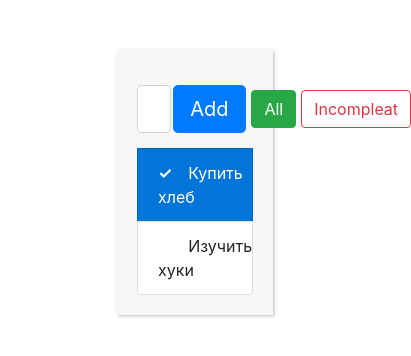
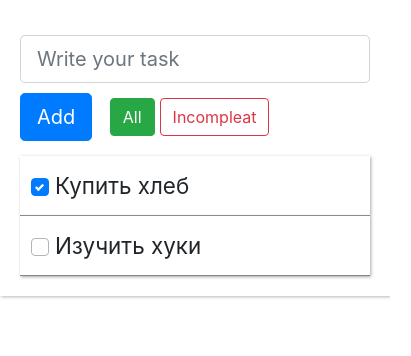
Before and after one commit to maffluk/todolist, a React (Create React App) app: page / in a window 390 px wide. Shown: the top 356 px of the page, 411 px wide, since content can reach past the window. Built offline with nearby package versions, Linux system fonts and the light colour scheme.

Commit message:
Drag and Drop

```diff
--- a/package.json
+++ b/package.json
@@ -7,6 +7,7 @@
   "private": true,
   "dependencies": {
     "react": "^16.8.6",
+    "react-beautiful-dnd": "^11.0.4",
     "react-dom": "^16.8.6",
     "react-scripts": "3.0.1"
   },
--- a/src/App.css
+++ b/src/App.css
@@ -5,7 +5,7 @@
 .App{
   position: absolute;
   width: 40%;
-  background-color: rgb(247, 247, 247);
+  background-color: rgb(255, 255, 255);
   margin-left: 30%;
   top: 50px;
   display: flex;
@@ -29,9 +29,17 @@ header{
   border:  1px solid rgb(190, 191, 255);;
   outline:none;
 }
-/* input:focus{
-  border: 1px solid rgb(54, 40, 255);
-} */
+.task{
+  height: 60px;
+  display: flex;
+  align-items: center;
+  font-size: 1.4em;
+  background-color: #ffffff;
+  border-bottom: 1px solid rgb(133, 133, 133);
+  padding-left: 35px;
+  /* margin: 10px 0; */
+  box-shadow: 1px 1px 3px 0px rgba(168,168,168,1);
+}
 .addTaskBtn{
   width: 12%;
   background-color: rgb(112, 134, 255);
@@ -45,6 +53,12 @@ header{
   box-shadow: 0px 0px 5px rgba(102, 102, 102, 0.75);
   cursor: pointer;
 }
+.custom-control-label::before, .custom-control-label::after{
+  top: .6rem;
+  width: 1.1rem;
+  height: 1.1rem;
+}
+
 .addTaskBtn:hover{
   background-color: rgb(97, 121, 255);
   box-shadow: 0px 0px 4px rgba(170, 170, 170, 0.75);
@@ -110,3 +124,45 @@ header{
 .switch{
   margin-right: 5px;
 }
+
+@media(max-width: 1300px){
+  .App{
+    width: 60%;
+    margin-left: 20%;
+  }
+}
+@media(max-width: 900px){
+  .App{
+    width: 80%;
+    margin-left: 10%;
+  }
+}
+@media(max-width: 600px){
+  .App{
+    width: 100%;
+    margin-left: 0%;
+    top: 0;
+  }
+  .form-control{
+    width: 100%;
+    /* margin-left: 5%; */
+  }
+  header{
+    flex-wrap: wrap;
+    justify-content: flex-start;
+    align-items: center;
+  }
+  .btn-lg {
+    margin: 10px 5% 0 0;
+  }
+  .switch {
+    margin-right: 5px;
+    margin-top: 10px;
+  }
+}
+/* @media(max-width: 1300px){
+  .App{
+    width: 60%;
+    margin-left: 20%;
+  }
+} */
--- a/src/components/App.js
+++ b/src/components/App.js
@@ -1,9 +1,17 @@
 import React, { useState } from 'react'
 import '../App.css'
+import { DragDropContext, Droppable } from 'react-beautiful-dnd'
 import Task from './task'
 
+const getItemStyle = (isDragging, draggableStyle) => ({
+  userSelect: "none",
+  background: isDragging ? "lightgreen" : "grey",
+  ...draggableStyle
+});
+
+
 function App() {
-  const [tasks, addTask] = useState([{ title: 'Купить хлеб', isCompleat: true }, { title: 'Изучить хуки', isCompleat: false }])
+  const [tasks, addTask] = useState([{ id: "item-0", title: 'Купить хлеб', isCompleat: true }, { id: "item-1", title: 'Изучить хуки', isCompleat: false }])
   const [appState, setState] = useState('All')
 
   let inputTask
@@ -11,7 +19,7 @@ function App() {
   const addSomeTask = () => {
     if (inputTask.value === '') return null
     let newState = [...tasks]
-    newState.push({ title: inputTask.value, isCompleat: false })
+    newState.push({ title: inputTask.value, isCompleat: false, id: `item-${newState.length}` })
     inputTask.value = ''
     addTask(newState)
   }
@@ -19,33 +27,52 @@ function App() {
   const compleatTask = title => {
     let newState = [...tasks]
     newState.forEach(item => {
-      if(item.title === title){
+      if (item.title === title) {
         item.isCompleat = !item.isCompleat
       }
     })
     addTask(newState)
   }
+  const onDragEnd = result => {
+    if (!result.destination) {
+      return
+    }
+    let newState = [...tasks]
+    let [removed] = newState.splice(result.source.index, 1);
+    newState.splice(result.destination.index, 0, removed);
 
+    addTask(newState)
+  }
   return (
+    <DragDropContext onDragEnd={onDragEnd}>
     <div className="App">
       <header>
         <input className="form-control form-control-lg" type="text" placeholder='Write your task' ref={(node) => inputTask = node} />
         <button type="button" onClick={addSomeTask} className="btn btn-primary btn-lg">Add</button>
         <button type="button" onClick={() => setState('All')} className={`btn btn-outline-success switch ${appState === 'All' ? 'active' : null}`}>All</button>
-        <button type="button" onClick={() => setState('Incompleat')} className={`btn btn-outline-danger ${appState === 'Incompleat' ? 'active' : null}`}>Incompleat</button>
+        <button type="button" onClick={() => setState('Incompleat')} className={`btn btn-outline-danger switch ${appState === 'Incompleat' ? 'active' : null}`}>Incompleat</button>
       </header>
-
       <div className="list-group">
-        {tasks.map(({ title, isCompleat }, index) => {
-          if (appState === 'Incompleat' && isCompleat === false) {
-            return <Task key={title} title={title} index={index} click={compleatTask} isCompleat={isCompleat} />
-          }
-          else if (appState === 'All') {
-            return <Task key={title} title={title} index={index} click={compleatTask} isCompleat={isCompleat} />
-          }
-        })}
+          <Droppable droppableId='droppableId'>
+            {(provided) => {
+              return (
+                <div ref={provided.innerRef} {...provided.droppableProps}>
+                  {tasks.map(({ title, isCompleat, id }, index) => {
+                    if (appState === 'Incompleat' && isCompleat === false) {
+                      return <Task key={title} title={title} id={id} index={index} click={compleatTask} isCompleat={isCompleat} />
+                    }
+                    else if (appState === 'All') {
+                      return <Task key={title} title={title} id={id} index={index} click={compleatTask} isCompleat={isCompleat} />
+                    }
+                  })}
+                  {provided.placeholder}
+                </div>
+              )
+            }}
+          </Droppable>
       </div>
     </div>
+    </DragDropContext>
   );
 }
 
--- a/src/components/task.js
+++ b/src/components/task.js
@@ -1,11 +1,19 @@
 import React from 'react'
+import { Draggable } from 'react-beautiful-dnd'
 
-const Task = ({ title, isCompleat, index, click }) => {
+const Task = ({ title, isCompleat, id, click, index}) => {
     return (
-        <React.Fragment >
-            <input type="checkbox" name="CheckBoxInputName" defaultChecked={isCompleat} value={title} id={`CheckBox${index}`} onClick={() => click(title)} />
-            <label className="list-group-item" htmlFor={`CheckBox${index}`}>{title}</label>
-        </React.Fragment>
+        <Draggable draggableId={id} index={index}>
+            {(provided, snapshot) => (
+                <div className="custom-control custom-checkbox task" {...provided.draggableProps}
+                {...provided.dragHandleProps}
+                ref={provided.innerRef}
+                isDragging={snapshot.isDragging} >
+                    <input type="checkbox" defaultChecked={isCompleat} onClick={() => click(title)} className="custom-control-input" id={`customCheck${index}`} />
+                    <label className="custom-control-label" htmlFor={`customCheck${index}`}>{title}</label>
+                </div>
+            )}
+        </Draggable>
     )
 }
 
```
Also changed, not shown: 1 other file (tests, documents, lock files or other folders).
